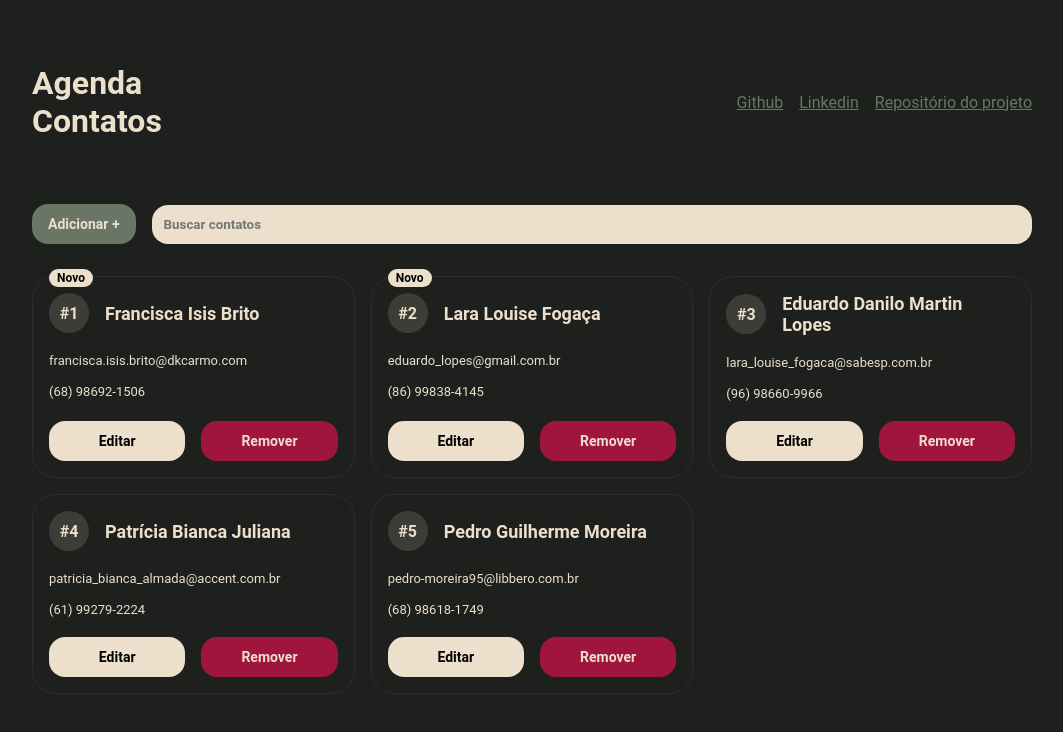
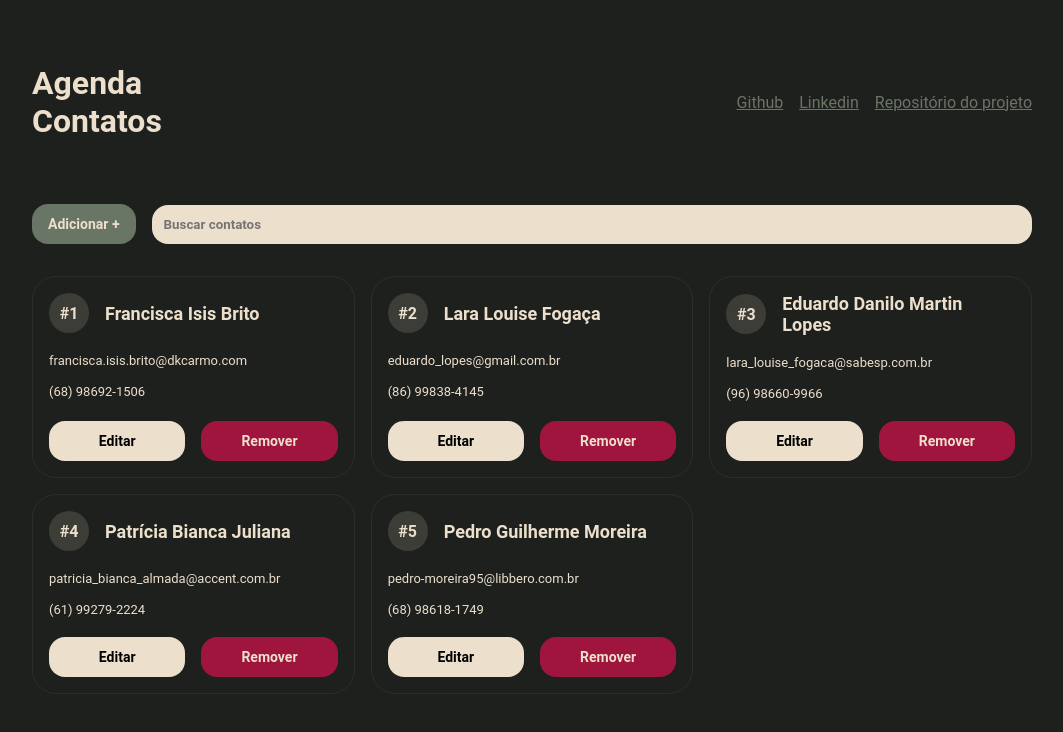
Before and after one commit to gabrielgua/contatos-react, a React (Create React App) app: page / in a window 1280 px wide. Shown: the top 732 px of the page, without its empty margins (108-1171 px from the left). Built offline with nearby package versions, Linux system fonts and the light colour scheme.

Commit message:
chore: removing createdAt date from contacts

```diff
--- a/package.json
+++ b/package.json
@@ -11,7 +11,6 @@
     "@types/node": "^16.18.106",
     "@types/react": "^18.3.4",
     "@types/react-dom": "^18.3.0",
-    "date-fns": "^3.6.0",
     "react": "^18.3.1",
     "react-dom": "^18.3.1",
     "react-input-mask": "^3.0.0-alpha.2",
--- a/src/components/Contact/index.tsx
+++ b/src/components/Contact/index.tsx
@@ -3,7 +3,7 @@ import { useDispatch, useSelector } from 'react-redux'
 import { RootReducer } from '../../store'
 import { remove, save } from '../../store/reducers/contacts'
 import { Button } from '../../styles'
-import { Contact as ContactType, isNew } from '../../types/contact'
+import { Contact as ContactType } from '../../types/contact'
 import {
   ContactActions,
   ContactAvatar,
@@ -11,8 +11,7 @@ import {
   ContactHeader,
   ContactInfo,
   ContactInput,
-  ContactNameTextarea,
-  ContactNewBadge
+  ContactNameTextarea
 } from './styles'
 
 type ContactProps = {
@@ -113,11 +112,6 @@ const Contact = ({ contact }: ContactProps) => {
           title={contact.fullName}
           onChange={(e) => setFullName(e.target.value)}
         />
-        {isNew(contact) && (
-          <ContactNewBadge title="Contato adicionado recentemente.">
-            Novo
-          </ContactNewBadge>
-        )}
       </ContactHeader>
       <ContactInfo>
         <ContactInput
--- a/src/components/Contact/styles.ts
+++ b/src/components/Contact/styles.ts
@@ -31,19 +31,6 @@ export const ContactAvatar = styled.span`
 
 export const ContactTitle = styled.h4`
   color: ${vars.clrTextPrimary};
-`
-
-export const ContactNewBadge = styled.p`
-  margin-left: auto;
-  font-family: 'Roboto', monospace;
-  background-color: ${vars.clrTextPrimary};
-  padding: 0.125rem 0.5rem;
-  font-weight: bold;
-  font-size: 12px;
-  border-radius: 1rem;
-  position: absolute;
-  top: -0.5rem;
-  left: 1rem;
 `
 
 export const ContactInfo = styled.div`
--- a/src/containers/Contacts/index.tsx
+++ b/src/containers/Contacts/index.tsx
@@ -1,11 +1,10 @@
 import { useDispatch, useSelector } from 'react-redux'
 import Contact from '../../components/Contact'
+import LinkButton from '../../components/LinkButton'
 import { RootReducer } from '../../store'
 import { changeTerm } from '../../store/reducers/filter'
-import { Button, Input } from '../../styles'
+import { Input } from '../../styles'
 import ContactsHeader, { ContactsList } from './styles'
-import { Contact as ContactType } from '../../types/contact'
-import LinkButton from '../../components/LinkButton'
 
 const Contacts = () => {
   const dispatch = useDispatch()
@@ -13,22 +12,14 @@ const Contacts = () => {
   const term = useSelector((state: RootReducer) => state.filter.term)
 
   const filteredContacts = () => {
-    const sorted = [...contacts]
     if (!term.length) {
-      return sorted
+      return contacts
     }
 
-    return sorted.filter(
+    return contacts.filter(
       (contact) =>
         contact.fullName.toLowerCase().search(term) >= 0 ||
         contact.email.toLowerCase().search(term) >= 0
-    )
-  }
-
-  const sort = (array: ContactType[]) => {
-    return array.sort(
-      (a, b) =>
-        new Date(a.createdAt).getTime() + new Date(b.createdAt).getTime()
     )
   }
 
--- a/src/containers/Form/index.tsx
+++ b/src/containers/Form/index.tsx
@@ -17,23 +17,21 @@ const Form = () => {
 
   const onSubmit = (event: FormEvent) => {
     event.preventDefault()
-
     const contact: Contact = {
       id: 0,
       email,
       fullName,
-      phoneNumber,
-      createdAt: new Date().toISOString()
+      phoneNumber
     }
 
     dispatch(save(contact))
-    navigate('/home')
+    navigate('/')
   }
 
   return (
     <>
       <FormHeader>
-        <LinkButton to="/home" text="Voltar" />
+        <LinkButton to="/" text="Voltar" />
         <h2>Novo contato</h2>
       </FormHeader>
       <FormWrapper onSubmit={onSubmit}>
--- a/src/store/reducers/contacts.ts
+++ b/src/store/reducers/contacts.ts
@@ -11,36 +11,31 @@ const initialState: ContactState = {
       id: 1,
       fullName: 'Francisca Isis Brito',
       email: 'francisca.isis.brito@dkcarmo.com',
-      phoneNumber: '(68) 98692-1506',
-      createdAt: new Date().toISOString()
+      phoneNumber: '(68) 98692-1506'
     },
     {
       id: 2,
       fullName: 'Lara Louise Fogaça',
       email: 'eduardo_lopes@gmail.com.br',
-      phoneNumber: '(86) 99838-4145',
-      createdAt: new Date().toISOString()
+      phoneNumber: '(86) 99838-4145'
     },
     {
       id: 3,
       fullName: 'Eduardo Danilo Martin Lopes',
       email: 'lara_louise_fogaca@sabesp.com.br',
-      phoneNumber: '(96) 98660-9966',
-      createdAt: '2024-09-01T20:59:00.000Z'
+      phoneNumber: '(96) 98660-9966'
     },
     {
       id: 4,
       fullName: 'Patrícia Bianca Juliana',
       email: 'patricia_bianca_almada@accent.com.br',
-      phoneNumber: '(61) 99279-2224',
-      createdAt: '2024-09-02T14:48:00.000-03:00'
+      phoneNumber: '(61) 99279-2224'
     },
     {
       id: 5,
       fullName: 'Pedro Guilherme Moreira',
       email: 'pedro-moreira95@libbero.com.br',
-      phoneNumber: '(68) 98618-1749',
-      createdAt: '2024-09-01T14:48:00.000Z'
+      phoneNumber: '(68) 98618-1749'
     }
   ]
 }
@@ -62,7 +57,6 @@ const contactSlice = createSlice({
       }
 
       contact.id = state.items.length <= 0 ? 1 : state.items.length + 1
-
       state.items = [...state.items, contact]
     },
     remove: (state, action: PayloadAction<number>) => {
--- a/src/types/contact.ts
+++ b/src/types/contact.ts
@@ -1,13 +1,6 @@
-import { isSameHour } from 'date-fns'
-
 export type Contact = {
   id: number
   fullName: string
   email: string
   phoneNumber: string
-  createdAt: string
 }
-
-export const isNew = (contact: Contact) => {
-  return isSameHour(contact.createdAt, new Date())
-}
```
Also changed, not shown: 1 other file (tests, documents, lock files or other folders).
